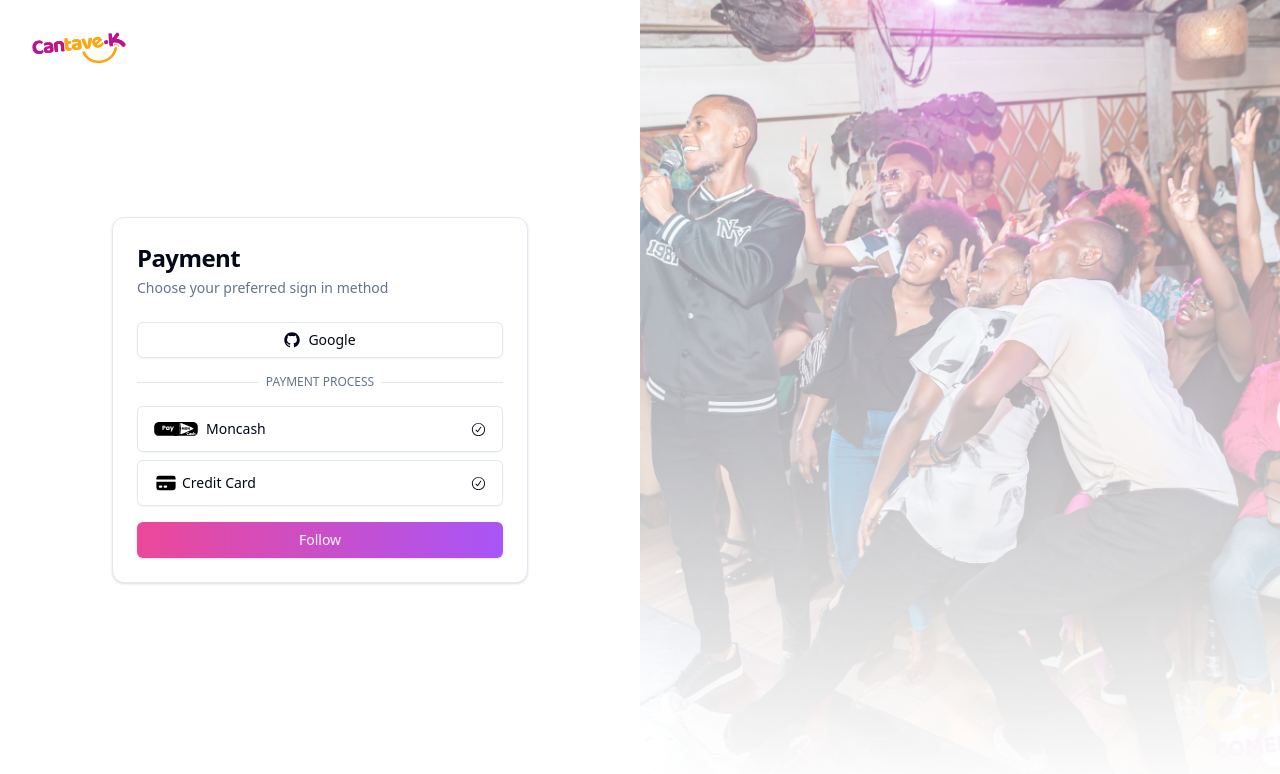
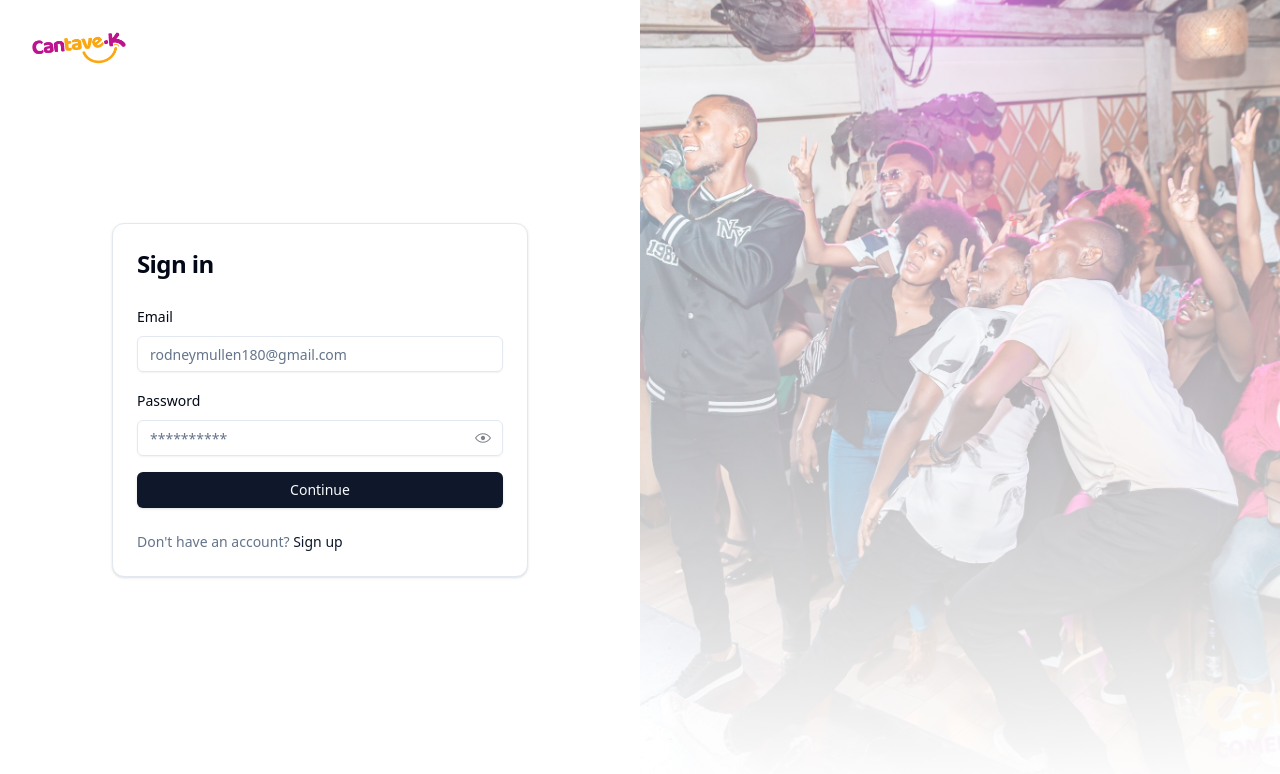
Before and after one commit to Cantavek/Cantavek, a Next.js app: page /follow/buy in a window 1280 px wide. Shown: the top 774 px of the page. Built offline with nearby package versions, Linux system fonts and the light colour scheme.

Commit message:
add the signin flow to payment

```diff
--- a/components/cards/signin-card.tsx
+++ b/components/cards/signin-card.tsx
@@ -1,15 +1,15 @@
 import { Card, CardContent, CardFooter, CardHeader, CardTitle } from '../ui/card'
-import SignUpForm from '../forms/signup-form'
 import Link from 'next/link'
+import SignInForm from '../forms/signin-form'
 
-const SignInCard = () => {
+const SignInCard = ({ handleSubmit }: { handleSubmit: (section: any) => void}) => {
   return (
     <Card>
       <CardHeader className="space-y-1">
         <CardTitle className="text-2xl">Sign in</CardTitle>
       </CardHeader>
       <CardContent className="grid gap-4">
-        <SignUpForm />
+        <SignInForm handleSubmit={handleSubmit} />
       </CardContent>
       <CardFooter className="flex flex-wrap items-center space-x-2">
         <div className="flex-1 text-sm text-muted-foreground">
--- a/components/forms/signup-form.tsx
+++ b/components/forms/signin-form.tsx
@@ -18,11 +18,14 @@ import { Input } from "@/components/ui/input"
 import { PasswordInput } from "@/components/password-input"
 import { useRouter } from "next/router";
 import { authSchema } from "@/validations/auth";
+import { useState } from "react";
+import Spinner from "../svgs/spinner";
 
 type Inputs = z.infer<typeof authSchema>
 
-const SignUpForm = () => {
+const SignInForm = ({ handleSubmit }: { handleSubmit: (section: any) => void}) => {
   const router = useRouter()
+  const [loading, setLoading] = useState(false)
 
   // react-hook-form
   const form = useForm<Inputs>({
@@ -33,17 +36,25 @@ const SignUpForm = () => {
     },
   })
 
-  // function onSubmit(data: Inputs) {
 
-  // }
+  function onSubmit(data: Inputs) {
+      console.log(data, 'data')
+      setLoading(true)
+      const t = setTimeout(() => {
+        setLoading(false)
+        handleSubmit('pay')
+        clearTimeout(t)
+      }, 5000)
+  }
 
   return (
     <Form {...form}>
       <form
         className="grid gap-4"
+        onSubmit={(...args) => void form.handleSubmit(onSubmit)(...args)}
       >
         <FormField
-          // control={form.control}
+          control={form.control}
           name="email"
           render={({ field }) => (
             <FormItem>
@@ -56,7 +67,7 @@ const SignUpForm = () => {
           )}
         />
         <FormField
-          // control={form.control}
+          control={form.control}
           name="password"
           render={({ field }) => (
             <FormItem>
@@ -68,13 +79,13 @@ const SignUpForm = () => {
             </FormItem>
           )}
         />
-        <Button disabled={false}>
-          {/* {false && (
-            <Icons.spinner
+        <Button disabled={loading} >
+          {loading && (
+            <Spinner
               className="mr-2 h-4 w-4 animate-spin"
               aria-hidden="true"
             />
-          )} */}
+          )}
           Continue
           <span className="sr-only">Continue to email verification page</span>
         </Button>
@@ -83,4 +94,4 @@ const SignUpForm = () => {
   )
 }
 
-export default SignUpForm
+export default SignInForm
--- a/components/svgs/credit-card-svg.tsx
+++ b/components/svgs/credit-card-svg.tsx
@@ -1,7 +1,7 @@
 
 const CreditCardSvg = ({ className }: { className: string }) => {
   return (
-    <svg width="24" height="24" className={className} xmlns="http://www.w3.org/2000/svg" viewBox="0 0 20 20" fill="currentColor" color="#000"><path d="M4 4a2 2 0 00-2 2v1h16V6a2 2 0 00-2-2H4z"></path><path fill-rule="evenodd" d="M18 9H2v5a2 2 0 002 2h12a2 2 0 002-2V9zM4 13a1 1 0 011-1h1a1 1 0 110 2H5a1 1 0 01-1-1zm5-1a1 1 0 100 2h1a1 1 0 100-2H9z" clip-rule="evenodd"></path></svg>
+    <svg width="24" height="24" className={className} xmlns="http://www.w3.org/2000/svg" viewBox="0 0 20 20" fill="currentColor" color="#000"><path d="M4 4a2 2 0 00-2 2v1h16V6a2 2 0 00-2-2H4z"></path><path fillRule="evenodd" d="M18 9H2v5a2 2 0 002 2h12a2 2 0 002-2V9zM4 13a1 1 0 011-1h1a1 1 0 110 2H5a1 1 0 01-1-1zm5-1a1 1 0 100 2h1a1 1 0 100-2H9z" clipRule="evenodd"></path></svg>
   )
 }
 
--- /dev/null
+++ b/components/svgs/spinner.tsx
@@ -0,0 +1,7 @@
+const Spinner = ({ className, fill = "#fff" }: { className: string, fill?: string }) => {
+  return (
+    <svg width="24" height="24" className={className} viewBox="0 0 38 38" xmlns="http://www.w3.org/2000/svg" stroke="currentColor" color={fill}><g transform="translate(1 1)" strokeWidth="2" fill="none" fillRule="evenodd"><circle strokeOpacity=".5" cx="18" cy="18" r="18"></circle><path d="M36 18c0-9.94-8.06-18-18-18"><animateTransform attributeName="transform" type="rotate" from="0 18 18" to="360 18 18" dur="1s" repeatCount="indefinite"></animateTransform></path></g></svg>
+  )
+}
+
+export default Spinner
--- a/pages/follow/buy.tsx
+++ b/pages/follow/buy.tsx
@@ -1,39 +1,30 @@
 import PaymentCard from '@/components/cards/payment-card'
+import SignInCard from '@/components/cards/signin-card'
 import { AspectRatio } from '@/components/ui/aspect-ratio'
 import Image from 'next/image'
 import Link from 'next/link'
-import { ReactNode } from 'react'
+import { useRouter } from 'next/router'
+import { ReactNode, useState } from 'react'
+
+export type Section = 'login' | 'register' | 'pay';
 
 const Buy = ({ children }: { children: ReactNode }) => {
+  const router = useRouter()
+  const [loading, setLoading] = useState(false)
+  const [section, setSection] = useState<Section>('login')
+
+  const handleChangeSection = (section: Section) => setSection(section)
+
   return (
     <div className="grid min-h-screen grid-cols-1 overflow-hidden md:grid-cols-3 lg:grid-cols-2 relative">
-       <Link href="/" className="absolute left-8 top-8 z-40">
-            {/* eslint-disable-next-line @next/next/no-img-element */}
-            <img src="/logo.png" className="h-8 mr-3" alt="Cantavek Logo"/>
-        </Link>
-      <main className="container absolute top-1/2 col-span-1 flex -translate-y-1/2 items-center md:static md:top-0 md:col-span-2 md:flex md:translate-y-0 lg:col-span-1 z-40">
+      <Link href="/" className="absolute left-8 top-8 z-40">
+          {/* eslint-disable-next-line @next/next/no-img-element */}
+          <img src="/logo.png" className="h-8 mr-3" alt="Cantavek Logo"/>
+      </Link>
+      <main className="container absolute top-1/2 col-span-1 flex -translate-y-1/2 items-center md:static md:top-0 md:col-span-2 md:flex md:translate-y-0 lg:col-span-1 z-40 px-2 sm:px-6">
         <section className={ "container max-w-lg grid items-center gap-8 pb-8 pt-6 md:py-8 px-1 md:px-12"}>
-        <PaymentCard/>
-        {/* <Card>
-          <CardHeader className="space-y-1">
-            <CardTitle className="text-2xl">Sign in</CardTitle>
-          </CardHeader>
-          <CardContent className="grid gap-4">
-            <SignUpForm />
-          </CardContent>
-          <CardFooter className="flex flex-wrap items-center space-x-2">
-            <div className="flex-1 text-sm text-muted-foreground">
-              Don&apos;t have an account?{" "}
-              <Link
-                aria-label="Sign up"
-                href="/auth/signup"
-                className="text-primary underline-offset-4 transition-colors hover:underline"
-              >
-                Sign up
-              </Link>
-            </div>
-          </CardFooter>
-        </Card> */}
+          {section === 'login' && <SignInCard handleSubmit={handleChangeSection} />}
+          {section === 'pay' && <PaymentCard/>}
         </section>
       </main>
       <AspectRatio ratio={16 / 9}>
```
